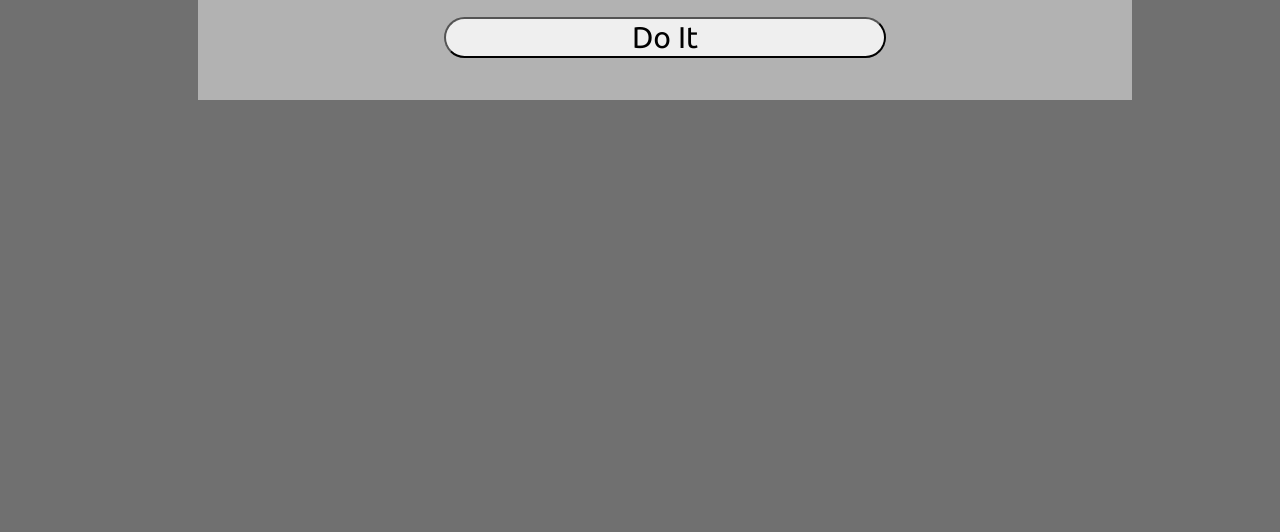
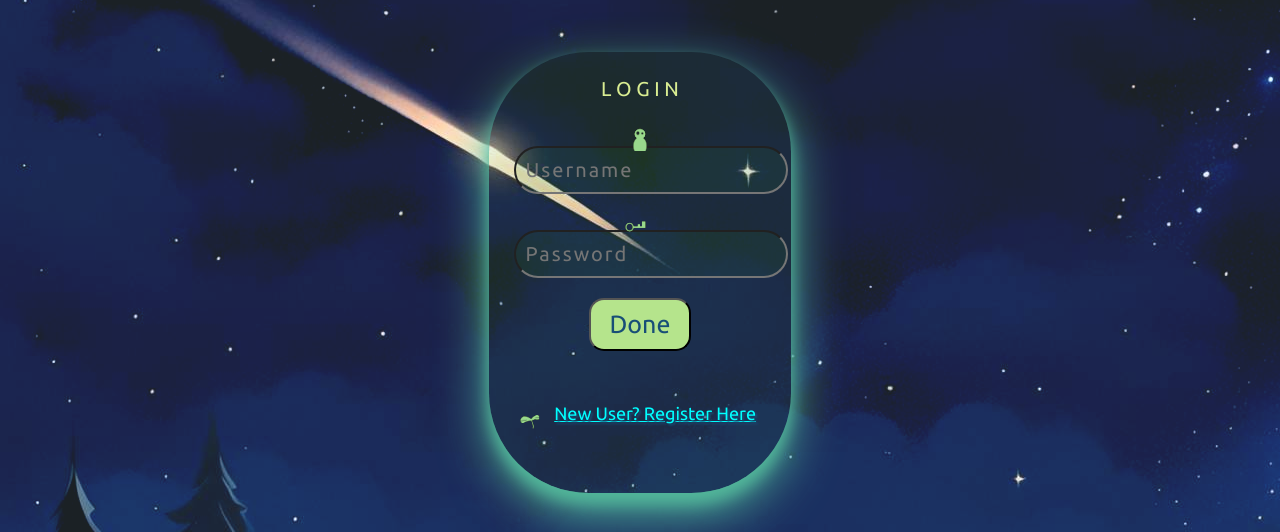
Before and after one commit to fudgeu/team22smallproject, a PHP site: page / in a window 1280 px wide; the page is wider, and only the part inside the window is pictured. Shown: the part 268-800 px from the top of that part. Run offline with PHP 8.4, Linux system fonts and the light colour scheme.

Commit message:
Created initial html/css design for landing page

```diff
--- a/html/css/styles.css
+++ b/html/css/styles.css
@@ -1,34 +1,60 @@
 body
 {
-    background-color: #707070;
+    background-color: #1b2125;
+    background-image: url(../images/sky.jpg);
+    background-blend-mode: lighten;
 }
 
 #title
 {
-    font-size: 40px;
-    width: 100%;
-    margin: 2% 5%;
+    font-size: 70px;
+    text-shadow: 2px 2px 2px #118ab2;
     text-align: center;
-    font-family: 'Ubuntu', sans-serif;
-    color: #FFFFFF;
+    font-family: 'Ubuntu';
+    color: #d9ed92;
+}
+
+h1{
+    display: inline;
+}
+
+header{
+    font-family: 'Ubuntu';
+    font-size: 25px;
+    text-align: center;
+    color: #d9ed92;
+}
+
+a{
+    font-family: 'Ubuntu';
+    color: aqua;
+    text-shadow: 2px 2px 2px #184e77;
+}
+a:hover{
+    color:#1a759f;
 }
 
 #loginDiv
 {
-    font-size: 30px;
-    width: 70%;
-    margin-left: 15%;
+    width: 20%;
+    font-size: 20px;
+    margin: auto;
+    margin-top: 5%;
     padding: 25px;
-    background-color: #b2b2b2;
+    background-color: rgba(41, 131, 38, 0.1);
+    border-radius: 100px;
+    text-align: center;
+    box-shadow: 0 10px 15px #52b69a, 0 20px 50px #52b69a;
 }
 
 #loggedInDiv
 {
     font-size: 30px;
-    width: 70%;
+    width: 50%;
     margin-left: 15%;
     padding: 25px;
-    background-color: #b2b2b2;
+    background-color: #99d98c;
+    box-shadow: 2px 2px 2px #99d98c;
 }
 
 #accessUIDiv
@@ -43,25 +69,35 @@ body
 .buttons
 {
     font-size: 30px;
-    border-radius: 25px;
     width: 50%;
-    margin-left: 25%;
-    font-family: 'Ubuntu', sans-serif;
+    font-family: 'Ubuntu';
+    background-color: #b5e48c;
+    color: #184e77;
 }
 
 .buttons:hover{
-    background-color: #00d5124f;
-    color: #FFFFFF;
+    background-color: #184e77;
+    color: #99d98c;
     opacity: 50%;
 }
 
 #loginName
 {
-	font-size: 30px;
+    width: 250px;
+	font-size: 20px;
+    text-align: left;
+    padding-left: 10px;
+    background-color: rgba(41, 131, 38, 0.1);
+    color: #b5e48c;
 }
 #loginPassword
 {
-	font-size: 30px;
+    width: 250px;
+	font-size: 20px;
+    text-align: left;
+    padding-left: 10px;
+    background-color: rgba(41, 131, 38, 0.1);
+    color: #b5e48c;
 }
 #searchText
 {
@@ -72,24 +108,24 @@ body
 	font-size: 30px;
 }
 
+input{
+    letter-spacing: 0.10em;
+    padding: 10px;
+}
 input[type="text"],input[type="password"]{
     border-radius: 25px;
-    text-align: center;
-    width: 80%;
-    margin-left: 10%;
     margin-bottom: 2%;
-    font-family: 'Ubuntu', sans-serif;
+    font-family: 'Ubuntu';
 }
 
 #inner-title{
     display: inline-block;
-    font-size: 0.8em;
+    font-size: 1em;
     width: 90%;
     text-align: center;
-    margin-left: 5%;
-    margin-bottom: 2%;
-    font-family: 'Ubuntu', sans-serif;
-    color: #95060a;
+    margin-bottom: 6%;
+    font-family: 'Ubuntu';
+    color: #d9ed92;;
 }
 
 #loginResult{
@@ -99,7 +135,7 @@ input[type="text"],input[type="password"]{
     text-align: center;
     margin-left: 5%;
     margin-bottom: 2%;
-    font-family: 'Ubuntu', sans-serif;
+    font-family: 'Ubuntu';
     color: #95060a;
 }
 
@@ -114,13 +150,21 @@ input[type="text"],input[type="password"]{
     width: 20%;
     margin-left: 40%;
 }
+#loginButton{
+    width: 40%;
+    margin-top: 15px;
+    margin-bottom: 25px;
+    padding: 10px;
+    border-radius: 15px;
+    font-size: 25px;
+}
 
 select{
     width: 30%;
     margin-left: 35%;
     margin-top: 2%;
     font-size: 0.75em;
-    font-family: 'Ubuntu', sans-serif;
+    font-family: 'Ubuntu';
 }
 
 #colorSearchResult{
@@ -135,6 +179,6 @@ select{
     margin-left: 5%;
     margin-top: 2%;
     margin-bottom: 1%;
-    font-family: 'Ubuntu', sans-serif;
+    font-family: 'Ubuntu';
     color: #95060a;
 }
--- a/html/index.html
+++ b/html/index.html
@@ -1,22 +1,36 @@
+<!DOCTYPE html>
 <html>
 	<head>
-	<title>COP 4331 LAMP Stack Demo</title>
+		<title>Galaxy Collapse</title>
+		<link rel="icon" href="./images/sky.jpg" type="favicon">
 		<script type="text/javascript" src="js/md5.js"></script>
 		<script type="text/javascript" src="js/code.js"></script>
 			<link href="css/styles.css" rel="stylesheet">
 			<link href="https://fonts.googleapis.com/css?family=Ubuntu" rel="stylesheet">
 	</head>
 	<body>
+		<!-- Some lazy inline css to try to get every title thing centered-->
+		<div style="text-align: center">
+			<h1 style="margin-left: 3%; position: relative; bottom: 50px; left: 50px;" id="title">Galaxy</h1>
+			<img style="width: 300px; border-radius:500px; mix-blend-mode: lighten;" src="./images/spinning.gif">
+			<h1 style="position: relative; bottom: 50px; right: 50px;" id="title">Collapse</h1>
+		</div>
 
-<h1 id="title">COP 4331 LAMP Stack Demo</h1>
+		<hr style="width: 30%;">
 
+		<!-- More lazy inline css to get stuff centered. -->
 		<div id="loginDiv">
-	<span id="inner-title">PLEASE LOG IN</span>
+			<span id="inner-title">L O G I N</span>
+			<img style="mix-blend-mode: lighten; width: 10%; position: relative; top: 10px;" src="./images/user.png">
 			<input type="text" id="loginName" placeholder="Username" /><br />
+			<img style="mix-blend-mode: lighten; width: 10%; position: relative; top: 15px; right: 5px;" src="./images/key.png">
 			<input type="password" id="loginPassword" placeholder="Password"/><br />
-	<button type="button" id="loginButton" class="buttons" onclick="doLogin();"> Do It </button>
+			<button type="button" id="loginButton" class="buttons" onclick="doLogin();"> Done </button>
+			<p>
+				<img style="mix-blend-mode: lighten; width: 10%; position: relative; top: 15px; right: 5px;" src="./images/new.png">
+				<a style="font-size: 18px;"href="./register.html">New User? Register Here</a>
+			</p>
 			<span id="loginResult"></span>
 		</div>
-
 	</body>
 </html>
```
Also changed, not shown: html/register.html (added, +9 -0 lines), html/images/key.png (added), html/images/new.png (added), html/images/sky.jpg (added), html/images/user.png (added), 1 other file. Lines whose indentation alone changed are shown as unchanged.
